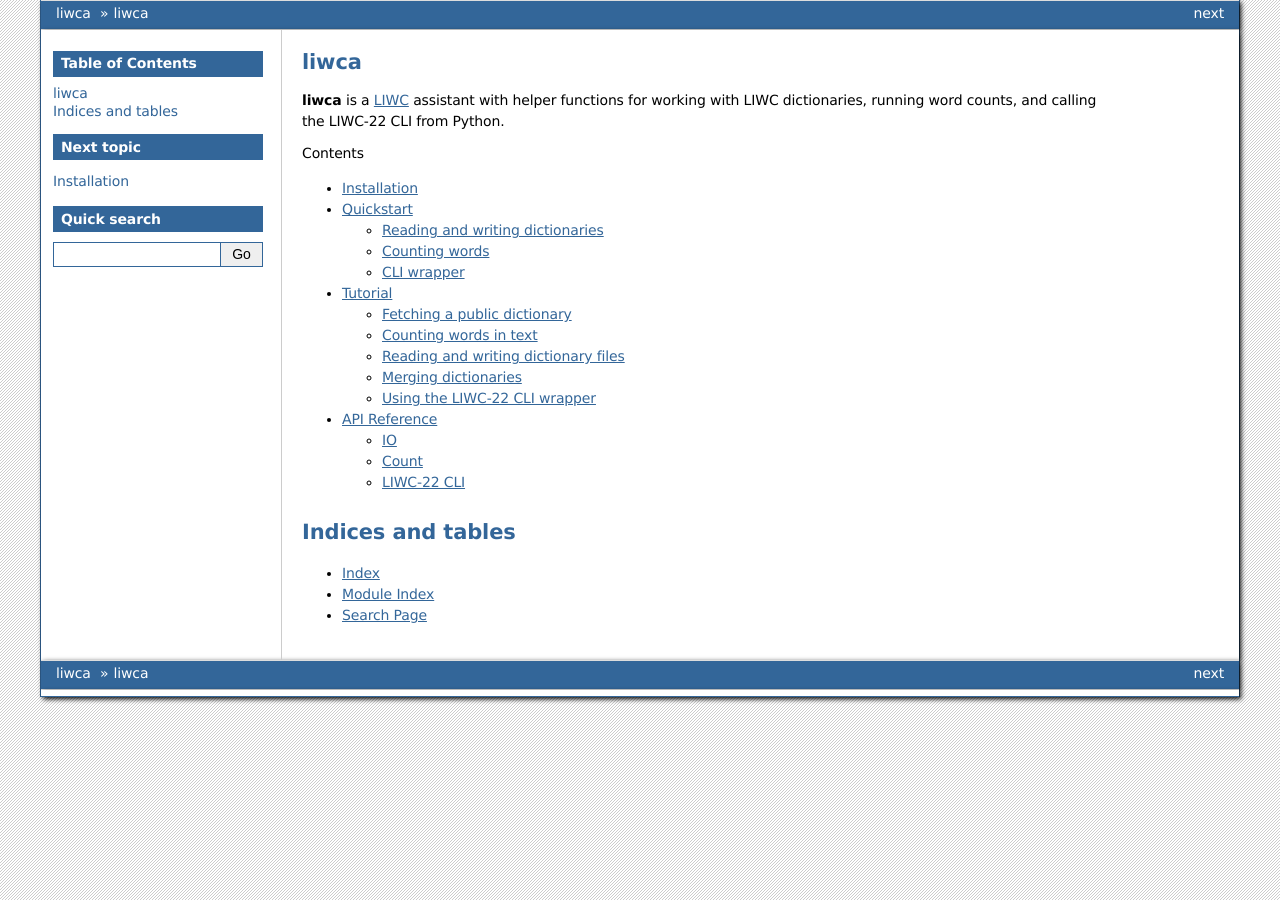
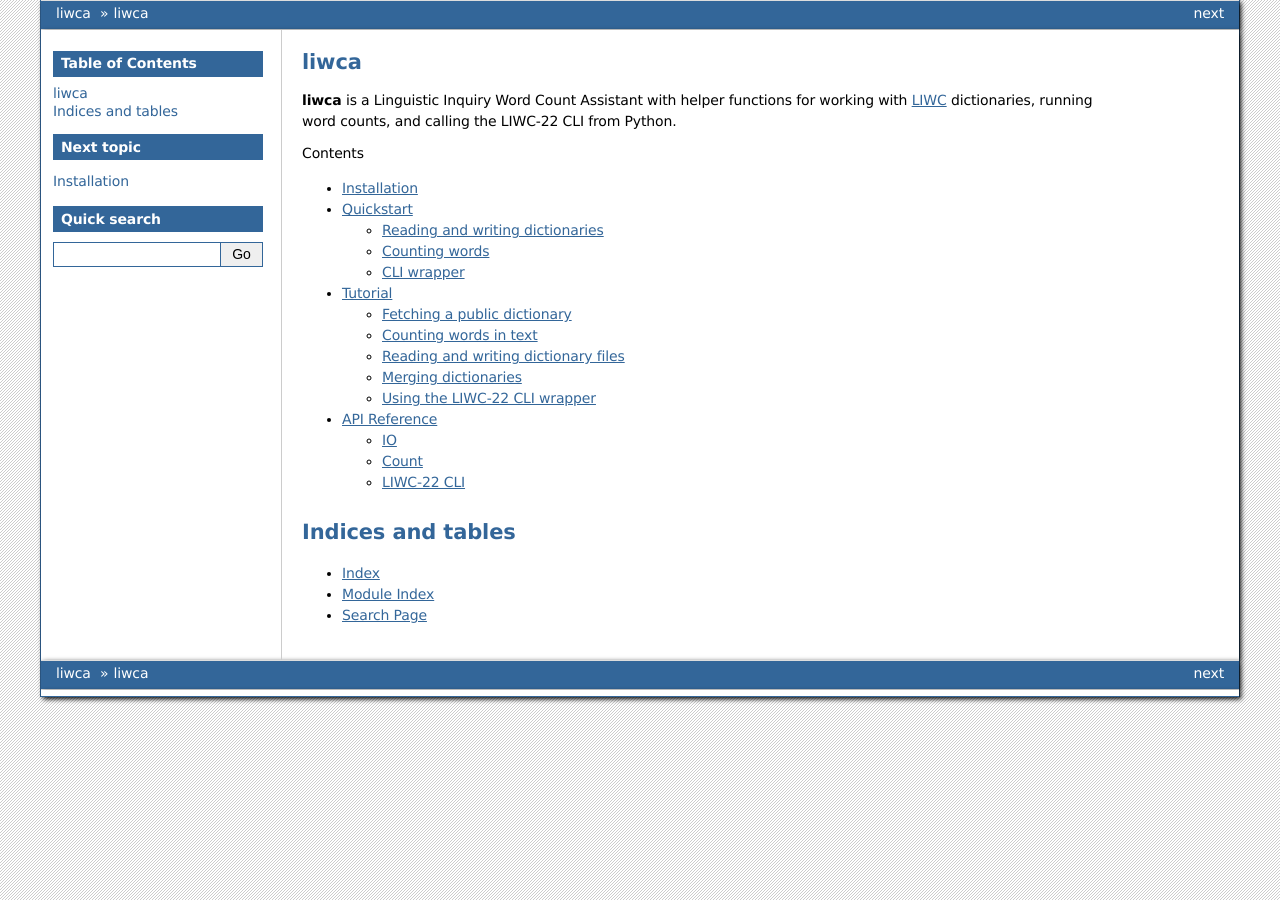
Before and after one commit to remrama/liwca, a Sphinx documentation site: the page built from docs/index.rst, in a window 1280 px wide. Built offline with Sphinx 7.4.7, drawn with Linux system fonts in a browser that asks for light colours.

Commit message:
Linguistic Inquiry Word Count Assistant

```diff
--- a/docs/index.rst
+++ b/docs/index.rst
@@ -1,9 +1,9 @@
 liwca
 =====
 
-**liwca** is a `LIWC <https://liwc.app>`_ assistant with helper functions for
-working with LIWC dictionaries, running word counts, and calling the LIWC-22
-CLI from Python.
+**liwca** is a Linguistic Inquiry Word Count Assistant with helper functions for
+working with `LIWC <https://liwc.app>`_ dictionaries, running word counts, and
+calling the LIWC-22 CLI from Python.
 
 .. toctree::
    :maxdepth: 2
--- a/pyproject.toml
+++ b/pyproject.toml
@@ -5,7 +5,7 @@
 [project]
 name = "liwca"
 dynamic = ["version"]
-description = "LIWC Assistant"
+description = "Linguistic Inquiry Word Count Assistant"
 authors = [
   {name = "Remington Mallett", email = "mallett.remy@gmail.com"},
 ]
```
Also changed, not shown: README.md (+1 -1 lines).
